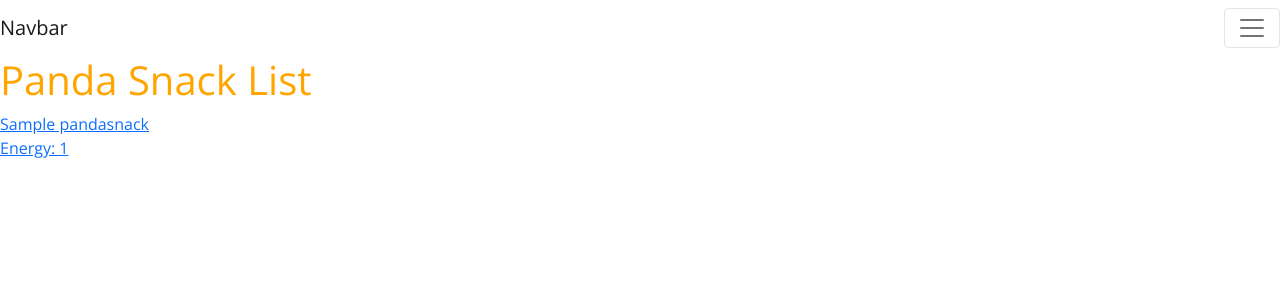
After one commit to helenamarkus14/pandacollector, a Django app: page /pandasnacks/ in a window 1280 px wide. The commit adds this page. Shown: the top 300 px of the page. Run offline with Django 4.2, Linux system fonts and the light colour scheme; tables that the repository leaves empty hold one stand-in row (values such as "Sample post"); some libraries are stand-ins or nearby versions.

Commit message:
added pandasnack MM

```diff
--- a/main_app/admin.py
+++ b/main_app/admin.py
@@ -1,5 +1,6 @@
 from django.contrib import admin
-from .models import Panda, PandaToy
+from .models import Panda, PandaToy, PandaSnack
 # Register your models here.
 admin.site.register(Panda)
 admin.site.register(PandaToy)
+admin.site.register(PandaSnack)
--- a/main_app/models.py
+++ b/main_app/models.py
@@ -7,6 +7,13 @@ class PandaToy(models.Model):
     color = models.CharField(max_length=50)
 
     def __str__(self):
+        return self.name
+
+class PandaSnack(models.Model):
+    name = models.CharField(max_length=100)
+    energy_increase = models.IntegerField()
+
+    def __str__(self) -> str:
         return self.name
 
 GENDER_CHOICES = (
@@ -22,6 +29,7 @@ class Panda(models.Model):
     gender = models.CharField(max_length=10, choices = GENDER_CHOICES)
     user = models.ForeignKey(User, on_delete=models.CASCADE) #one to many
     pandatoys = models.ManyToManyField(PandaToy) #many to many
+    pandasnacks = models.ManyToManyField(PandaSnack) #many to many
     created_at = models.DateTimeField(auto_now_add=True)
 
     def __str__(self):
--- a/main_app/static/styles/styles.css
+++ b/main_app/static/styles/styles.css
@@ -3,4 +3,5 @@
 
 h1{
     color: orange;
+    font-family: 'Open Sans', sans-serif;
 }
--- a/main_app/templates/base.html
+++ b/main_app/templates/base.html
@@ -9,15 +9,22 @@
     <meta name="viewport" content="width=device-width, initial-scale=1.0">
     <link rel="preconnect" href="https://fonts.googleapis.com">
     <link rel="preconnect" href="https://fonts.gstatic.com" crossorigin>
+    <link rel="preconnect" href="https://fonts.googleapis.com">
+    <link rel="preconnect" href="https://fonts.gstatic.com" crossorigin>
     <link href="https://fonts.googleapis.com/css2?family=Open+Sans:wght@300;400&display=swap" rel="stylesheet">
     <link href="https://cdn.jsdelivr.net/npm/bootstrap@5.1.3/dist/css/bootstrap.min.css" rel="stylesheet" integrity="sha384-1BmE4kWBq78iYhFldvKuhfTAU6auU8tT94WrHftjDbrCEXSU1oBoqyl2QvZ6jIW3" crossorigin="anonymous">
     <script src="https://cdn.jsdelivr.net/npm/bootstrap@5.1.3/dist/js/bootstrap.bundle.min.js" integrity="sha384-ka7Sk0Gln4gmtz2MlQnikT1wXgYsOg+OMhuP+IlRH9sENBO0LRn5q+8nbTov4+1p" crossorigin="anonymous"></script>
     <link rel="stylesheet" href="{% static 'styles/styles.css' %}" />
     <script src="{% static 'scripts/app.js' %}" defer></script>
+    <style>
+        body {
+          font-family: 'Open Sans', sans-serif;
+        }
+      </style>
     <title>{%block title%}{% endblock %}</title>
 </head>
 <body>
-    <nav class="navbar navbar-expand-lg navbar-light bg-light">
+    <!-- <nav class="navbar navbar-expand-lg navbar-light bg-light">
         <div class="container-fluid">
             <div class="collapse navbar-collapse" id="navbarSupportedContent">
                 <ul class="navbar-nav me-auto mb-2 mb-lg-0">
@@ -37,15 +44,72 @@
                         <a class="nav-link" href="/pandatoys">Panda Toys</a>
                     </li>
                     <li class="nav-item">
+                        <a class="nav-link" href="/pandasnacks">Panda Snacks</a>
+                    </li>
+                    <li class="nav-item">
                         <a class="nav-link" href="{% url 'panda_create' %}">Add Panda</a>
                     </li>
                     <li class="nav-item">
                         <a class="nav-link" href="{% url 'pandatoys_create' %}">Add Panda Toy</a>
                     </li>
+                    <li class="nav-item">
+                        <a class="nav-link" href="{% url 'pandasnacks_create' %}">Add Panda Snack</a>
+                    </li>
                 </ul>
             </div>
         </div>
-    </nav>
+    </nav> -->
+
+
+
+    <nav class="navbar navbar-light navbar-1 white">
+
+        <!-- Navbar brand -->
+        <a class="navbar-brand" href="#">Navbar</a>
+
+        <button class="navbar-toggler" type="button" data-toggle="collapse" data-target="#navbarSupportedContent"
+          aria-controls="navbarSupportedContent" aria-expanded="false" aria-label="Toggle navigation"><span class="navbar-toggler-icon"></span></button>
+
+        <div class="collapse navbar-collapse" id="navbarSupportedContent">
+
+          <ul class="navbar-nav mr-auto">
+            <li class="nav-item">
+              <a class="nav-link" href="/">Home <span class="sr-only">(current)</span></a>
+            </li>
+            <li class="nav-item">
+              <a class="nav-link" href="/admin">Admin</a>
+            </li>
+            <li class="nav-item">
+              <a class="nav-link" href="/about">About</a>
+            </li>
+            <li class="nav-item">
+                <a class="nav-link" href="/pandas">Pandas</a>
+              </li>
+            <li class="nav-item">
+                <a class="nav-link" href="/pandatoys">Panda Toys</a>
+            </li>
+            <li class="nav-item">
+                <a class="nav-link" href="/pandasnacks">Panda Snacks</a>
+            </li>
+            <li class="nav-item">
+                <a class="nav-link" href="{% url 'panda_create' %}">Add Panda</a>
+            </li>
+            <li class="nav-item">
+                <a class="nav-link" href="{% url 'pandatoys_create' %}">Add Panda Toy</a>
+            </li>
+            <li class="nav-item">
+                <a class="nav-link" href="{% url 'pandasnacks_create' %}">Add Panda Snack</a>
+            </li>
+          </ul>
+          <!-- Links -->
+
+        </div>
+        <!-- Collapsible content -->
+
+      </nav>
+
+
+
     {% block content %}
 
     {% endblock %}
--- /dev/null
+++ b/main_app/templates/pandasnack_index.html
@@ -0,0 +1,17 @@
+{% extends 'base.html' %}
+{% block content %}
+
+<h1>Panda Snack List</h1>
+
+{% for pandasnack in pandasnacks %}
+    <div>
+        <a href="{% url 'pandasnacks_show' pandasnack.id %}">
+            <div class="card-content">
+                <span>{{ pandasnack.name }}</span>
+                <p>Energy: {{ pandasnack.energy_increase }}</p>
+            </div>
+        </a>
+    </div>
+{% endfor %}
+
+{% endblock %}
--- a/main_app/urls.py
+++ b/main_app/urls.py
@@ -14,5 +14,11 @@ urlpatterns = [
     path('pandatoys/<int:pandatoy_id>/', views.pandatoys_show, name="pandatoys_show"),# <- here we have added the new path
     path('pandatoys/create/', views.PandaToyCreate.as_view(), name="pandatoys_create"),# <- here we have added the new path
     path('pandatoys/<int:pk>/update/', views.PandaToyUpdate.as_view(), name="pandatoys_update"),# <- here we have added the new path
-    path('pandatoys/<int:pk>/delete/', views.PandaToyDelete.as_view(), name="pandatoys_delete"),# <- here we have added the new path
+    path('pandatoys/<int:pk>/delete/', views.PandaToyDelete.as_view(), name="pandatoys_delete"),
+
+    path('pandasnacks/', views.pandasnacks_index, name="pandasnacks_index"),# <- here we have added the new path
+    path('pandasnacks/<int:pandasnack_id>/', views.pandasnacks_show, name="pandasnacks_show"),# <- here we have added the new path
+    path('pandasnacks/create/', views.PandaSnackCreate.as_view(), name="pandasnacks_create"),# <- here we have added the new path
+    path('pandasnacks/<int:pk>/update/', views.PandaSnackUpdate.as_view(), name="pandasnacks_update"),# <- here we have added the new path
+    path('pandasnacks/<int:pk>/delete/', views.PandaSnackDelete.as_view(), name="pandasnacks_delete"),# <- here we have added the new path
 ]
--- a/main_app/views.py
+++ b/main_app/views.py
@@ -1,8 +1,9 @@
+from dataclasses import fields
 from django.shortcuts import render
 from django.views.generic.base import TemplateView
 from django.views import View # <- View class to handle requests
 from django.http import HttpResponse, HttpResponseRedirect # <- a class to handle sending a type of response
-from .models import Panda, PandaToy
+from .models import Panda, PandaToy, PandaSnack
 from django.views.generic.edit import CreateView, UpdateView, DeleteView
 from django.views.generic import DetailView
 from django.urls import reverse
@@ -54,7 +55,7 @@ class PandaList(TemplateView):
         return context
 class Panda_Create(CreateView):
     model = Panda
-    fields = ['name', 'img', 'age', 'gender', 'user', 'pandatoys']
+    fields = ['name', 'img', 'age', 'gender', 'user', 'pandatoys', 'pandasnacks']
     template_name = 'panda_create.html'
     # success_url = "/pandas/"
     # def get_success_url(self):
@@ -114,3 +115,30 @@ class PandaToyDelete(DeleteView):
     model = PandaToy
     template_name = 'pandatoy_confirm_delete.html'
     success_url = '/pandatoys/'
+
+# Panda Snacks
+
+def pandasnacks_index(request):
+    pandasnacks = PandaSnack.objects.all()
+    return render(request, 'pandasnack_index.html',{'pandasnacks': pandasnacks})
+
+def pandasnacks_show(request, pandasnack_id):
+    pandasnack = PandaSnack.objects.get(id=pandasnack_id)
+    return render(request, 'pandasnack_show.html', {'pandasnack': pandasnack})
+
+class PandaSnackCreate(CreateView):
+    model = PandaSnack
+    fields = '__all__'
+    template_name = 'pandasnack_form.html'
+    success_url = '/pandasnacks/'
+
+class PandaSnackUpdate(UpdateView):
+    model = PandaSnack
+    fields = '__all__'
+    template_name = 'pandasnack_update.html'
+    success_url = '/pandasnacks/'
+
+class PandaSnackDelete(DeleteView):
+    model = PandaSnack
+    template_name = 'pandasnack_confirm_delete.html'
+    success_url = '/pandasnacks/'
```
Also changed, not shown: main_app/templates/pandasnack_confirm_delete.html (added, +13 -0 lines), main_app/templates/pandasnack_form.html (added, +11 -0 lines), main_app/templates/pandasnack_show.html (added, +16 -0 lines), main_app/templates/pandasnack_update.html (added, +13 -0 lines), main_app/migrations/0005_pandasnack.py (added).
